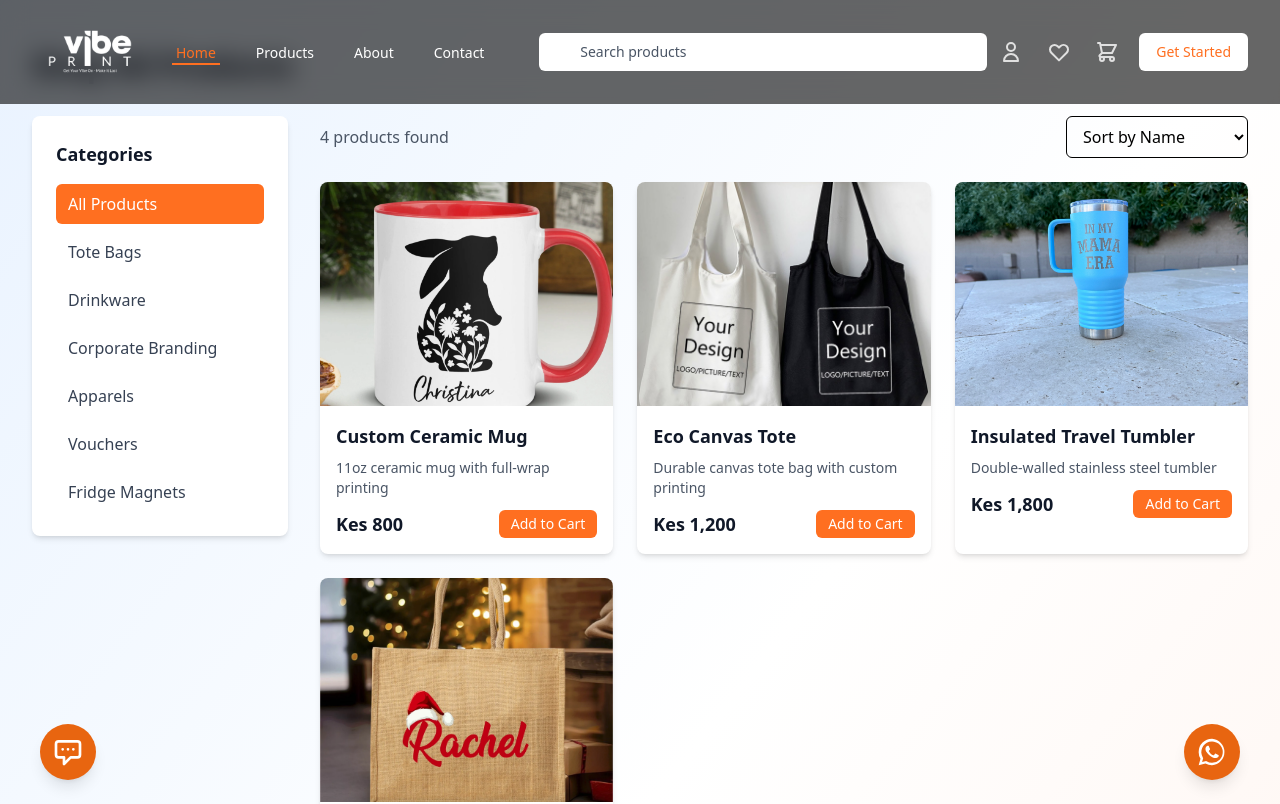
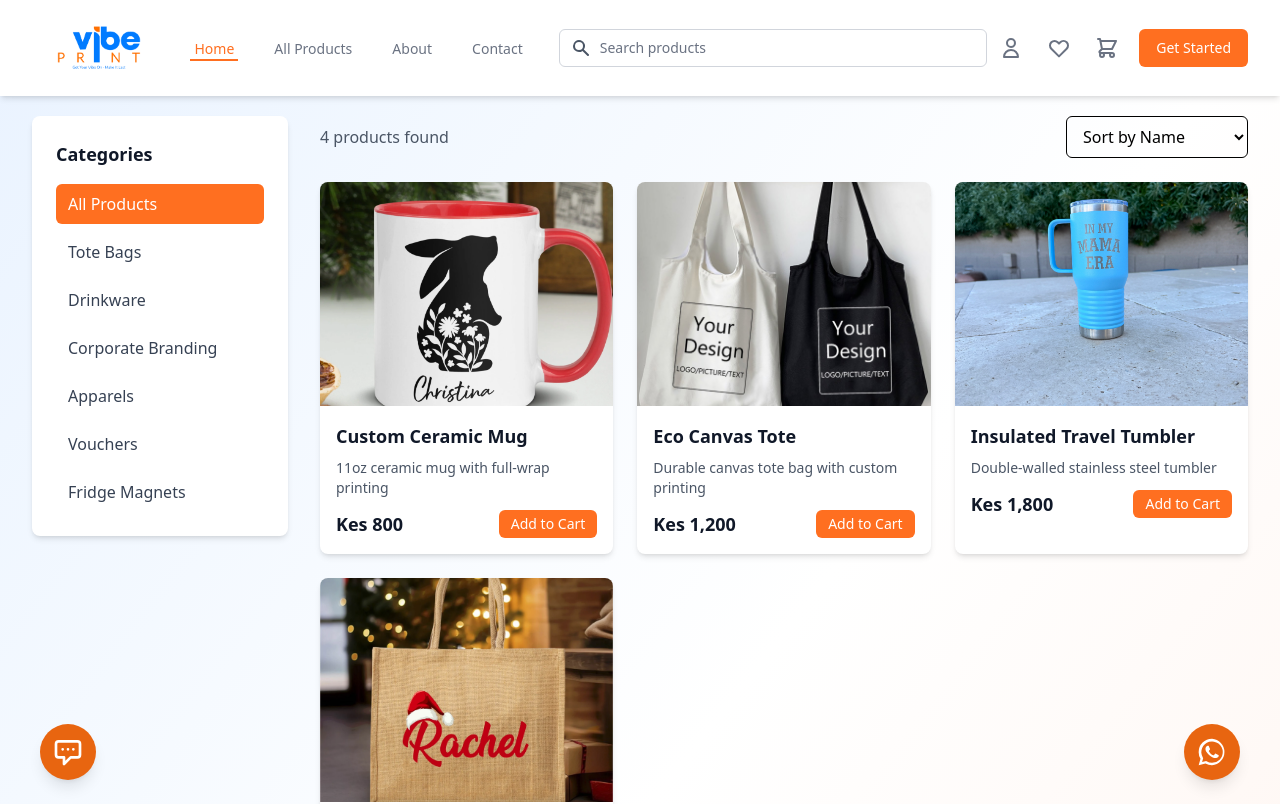
Before and after one commit to kevmongare/VibePrint, a React (Vite) app: page /shop in a window 1280 px wide. Shown: the top 804 px of the page. Built offline with nearby package versions, Linux system fonts and the light colour scheme.

Commit message:
realease: main commit v1.01 of the vibe print ecomerce website addition of the AI chat button

```diff
--- a/src/components/Hero.tsx
+++ b/src/components/Hero.tsx
@@ -20,7 +20,7 @@ const Hero = () => {
   }, [features.length]);
 
   return (
-    <section className="relative bg-white overflow-hidden h-[90vh] flex items-center justify-center pt-20">
+    <section className="relative bg-white overflow-hidden h-[95vh] flex items-center justify-center pt-20">
       {/* Background with dark overlay */}
       <div
         className="absolute inset-0 w-full h-full bg-cover bg-center bg-no-repeat z-0 bg-fixed"
--- a/src/components/Navbar.tsx
+++ b/src/components/Navbar.tsx
@@ -15,10 +15,10 @@ const Navbar = ({ cartItemsCount, onCartClick }: NavbarProps) => {
   const [searchQuery, setSearchQuery] = useState('');
   const [isScrolled, setIsScrolled] = useState(false);
 
-  // Navigation items with their properties
+  // Navigation items with their properties - Updated Products link
   const navItems = [
-    { id: 1, name: 'Home', href: '#', isActive: true },
-    { id: 2, name: 'Products', href: '#' },
+    { id: 1, name: 'Home', href: '/', isActive: true },
+    { id: 2, name: 'All Products', href: '/shop' }, // Changed to link to shop page
     { id: 3, name: 'About', href: '#' },
     { id: 4, name: 'Contact', href: '#' },
   ];
@@ -67,28 +67,22 @@ const Navbar = ({ cartItemsCount, onCartClick }: NavbarProps) => {
 
   return (
     <>
-    {/* <div className='bg-[#007BFF]'>
-      <p>info@vibeprint.co.ke</p>
-      <p>
-      +254 701 643555
-      </p>
-      </div> */}
       <nav
         className={`fixed w-full top-0 z-50 transition-all duration-300 ${
           isScrolled
             ? "bg-white shadow-md py-5"
-          : "bg-black/60 backdrop-blur-md py-5"
+            : 'bg-white shadow-md py-5'
+            // "bg-black/60 backdrop-blur-md py-5"
         }`}
       >
         <div className="max-w-7xl mx-auto px-4 sm:px-6 lg:px-8">
-        <div className="flex justify-between h-16">
+          <div className="flex justify-between h-14">
             {/* Logo + Links */}
             <div className="flex items-center">
               <div className="flex-shrink-0 flex items-center">
-              <Link
-              to={'/'}>
+                <Link to={'/'}>
                   <img
-                src={isScrolled ? LogoLight:LogoDark}
+                    src={isScrolled ? LogoLight : LogoLight}
                     alt="Logo"
                     className={`h-20 p-1 transition-all duration-300 ${isScrolled ? 'h-16' : 'h-20'}`}
                   />
@@ -96,20 +90,21 @@ const Navbar = ({ cartItemsCount, onCartClick }: NavbarProps) => {
               </div>
               <div className="hidden md:ml-6 md:flex md:space-x-8">
                 {navItems.map((item) => (
-                <a
+                  <Link
                     key={item.id}
-                  href={item.href}
+                    to={item.href}
                     className={`${isScrolled
                       ? item.isActive
                         ? 'border-[#FF6F20] text-gray-900'
                         : 'border-transparent text-gray-500 hover:border-black hover:text-gray-700'
                       : item.isActive
                         ? 'border-[#FF6F20] text-[#FF6F20]'
-                      : 'border-transparent text-white hover:white hover:text-white'
+                        : 'border-transparent text-gray-500 hover:border-black hover:text-gray-700'
+                        // 'border-transparent text-white hover:white hover:text-white'
                     } inline-flex items-center px-1 pt-1 border-b-2 text-sm font-medium transition-colors duration-200`}
                   >
                     {item.name}
-                </a>
+                  </Link>
                 ))}
               </div>
             </div>
@@ -130,7 +125,7 @@ const Navbar = ({ cartItemsCount, onCartClick }: NavbarProps) => {
                     className={`block w-full pl-10 pr-3 py-2 border rounded-md leading-5 focus:outline-none focus:ring-1 sm:text-sm ${
                       isScrolled
                         ? 'border-gray-300 bg-white placeholder-gray-500 focus:ring-[#007BFF] focus:border-[#007BFF]'
-                      : 'border-white/30 bg-white backdrop-blur-sm placeholder-gray-600 focus:ring-white focus:border-white text-gray-800'
+                        : 'border-gray-300 bg-white placeholder-gray-500 focus:ring-[#007BFF] focus:border-[#007BFF] text-gray-800'
                     }`}
                     placeholder="Search products"
                   />
@@ -144,14 +139,14 @@ const Navbar = ({ cartItemsCount, onCartClick }: NavbarProps) => {
                 {actionButtons.map((button) => (
                   <button
                     key={button.id}
-                  className={`relative p-1 ${isScrolled ? `text-gray-500 hover:text-[${button.hoverColor}]` : 'text-white/80 hover:text-white'}`}
+                    className={`relative p-1 ${isScrolled ? `text-gray-500 hover:text-[${button.hoverColor}]` : 'text-gray-500 hover:text-[${button.hoverColor}]'}`}
                     title={button.title}
                   >
                     {button.icon}
                   </button>
                 ))}
                 <button
-                className={`relative p-1 ${isScrolled ? 'text-gray-500 hover:text-[#007BFF]' : 'text-white/80 hover:text-white'}`}
+                  className={`relative p-1 ${isScrolled ? 'text-gray-500 hover:text-[#007BFF]' : 'text-gray-500 hover:text-[#007BFF]'}`}
                   onClick={onCartClick}
                   disabled={cartItemsCount === 0}
                 >
@@ -166,13 +161,13 @@ const Navbar = ({ cartItemsCount, onCartClick }: NavbarProps) => {
                 </button>
               </div>
               <div className="hidden md:flex items-center">
-              <button className={`ml-4 inline-flex items-center px-4 py-2 border border-transparent text-sm font-medium rounded-md ${
+                <Link to="/shop" className={`ml-4 inline-flex items-center px-4 py-2 border border-transparent text-sm font-medium rounded-md ${
                   isScrolled
                     ? 'text-white bg-[#FF6F20] hover:bg-[#e86510] focus:ring-[#007BFF]'
-                  : 'text-[#FF6F20] bg-white hover:bg-gray-100 focus:ring-white'
+                    : 'text-white bg-[#FF6F20] hover:bg-[#e86510] focus:ring-[#007BFF]'
                 } focus:outline-none focus:ring-2 focus:ring-offset-2 transition-colors duration-200`}>
                   Get Started
-              </button>
+                </Link>
               </div>
             </div>
 
@@ -217,8 +212,21 @@ const Navbar = ({ cartItemsCount, onCartClick }: NavbarProps) => {
                 </form>
               </div>
 
-            {/* Mobile Links */}
+              {/* Mobile Links - Updated to use Link for Products */}
               {navItems.map((item) => (
+                item.href === '/shop' ? (
+                  <Link
+                    key={item.id}
+                    to={item.href}
+                    className={`${item.isActive
+                      ? 'bg-[#007BFF]/10 border-[#007BFF] text-[#007BFF]'
+                      : 'border-transparent text-gray-500 hover:bg-[#FF6F20]/10 hover:border-[#FF6F20] hover:text-[#FF6F20]'
+                    } block pl-3 pr-4 py-2 border-l-4 text-base font-medium`}
+                    onClick={() => setIsMenuOpen(false)}
+                  >
+                    {item.name}
+                  </Link>
+                ) : (
                   <a
                     key={item.id}
                     href={item.href}
@@ -229,6 +237,7 @@ const Navbar = ({ cartItemsCount, onCartClick }: NavbarProps) => {
                   >
                     {item.name}
                   </a>
+                )
               ))}
 
               {/* Mobile Icons */}
@@ -244,7 +253,10 @@ const Navbar = ({ cartItemsCount, onCartClick }: NavbarProps) => {
                 ))}
                 <button
                   className="relative p-1 text-gray-500 hover:text-[#007BFF]"
-                onClick={onCartClick}
+                  onClick={() => {
+                    onCartClick();
+                    setIsMenuOpen(false);
+                  }}
                   disabled={cartItemsCount === 0}
                 >
                   <svg xmlns="http://www.w3.org/2000/svg" className="h-6 w-6" fill="none" viewBox="0 0 24 24" stroke="currentColor">
@@ -260,9 +272,13 @@ const Navbar = ({ cartItemsCount, onCartClick }: NavbarProps) => {
 
               {/* Mobile CTA */}
               <div className="mt-4 p-2">
-              <button className="w-full flex justify-center items-center px-4 py-2 border border-transparent text-base font-medium rounded-md text-white bg-[#FF6F20] hover:bg-[#e86510] transition-colors duration-200">
+                <Link
+                  to="/shop"
+                  className="w-full flex justify-center items-center px-4 py-2 border border-transparent text-base font-medium rounded-md text-white bg-[#FF6F20] hover:bg-[#e86510] transition-colors duration-200"
+                  onClick={() => setIsMenuOpen(false)}
+                >
                   Get Started
-              </button>
+                </Link>
               </div>
             </div>
           </div>
--- a/src/components/ProductShowcase.tsx
+++ b/src/components/ProductShowcase.tsx
@@ -15,8 +15,13 @@ const ProductShowcase: React.FC<ProductShowcaseProps> = ({ addToCart }) => {
   return (
     <div className="max-w-7xl mx-auto px-4 sm:px-6 lg:px-8 py-12">
       <h2 className="text-3xl font-bold text-center text-gray-900 mb-8">Featured Products</h2>
+       <Link to='/Shop'
+      >
+                <p className='px-5 py-2 bg-[#FF6F20] text-white rounded-dm transition-colors text-right underline -mt-5'>Shop All ⇥</p>
+              </Link>
 
       <div className="grid grid-cols-1 md:grid-cols-2 lg:grid-cols-4 gap-8 mx-auto  p-5 bg-white shadow-md ">
+
         {featuredProducts.map((product: Product) => (
 
           <div key={product.id} className="bg-white rounded-b-sm hover:shadow-md overflow-hidden transform duration-300 hover:-translate-y-2 cursor-pointer ">
@@ -44,11 +49,16 @@ const ProductShowcase: React.FC<ProductShowcaseProps> = ({ addToCart }) => {
                 >
                   Add to Cart
                 </button>
+
               </div>
             </div>
+
           </div>
+
         ))}
+
       </div>
+
     </div>
   );
 };
```
Lines whose indentation alone changed are shown as unchanged.
